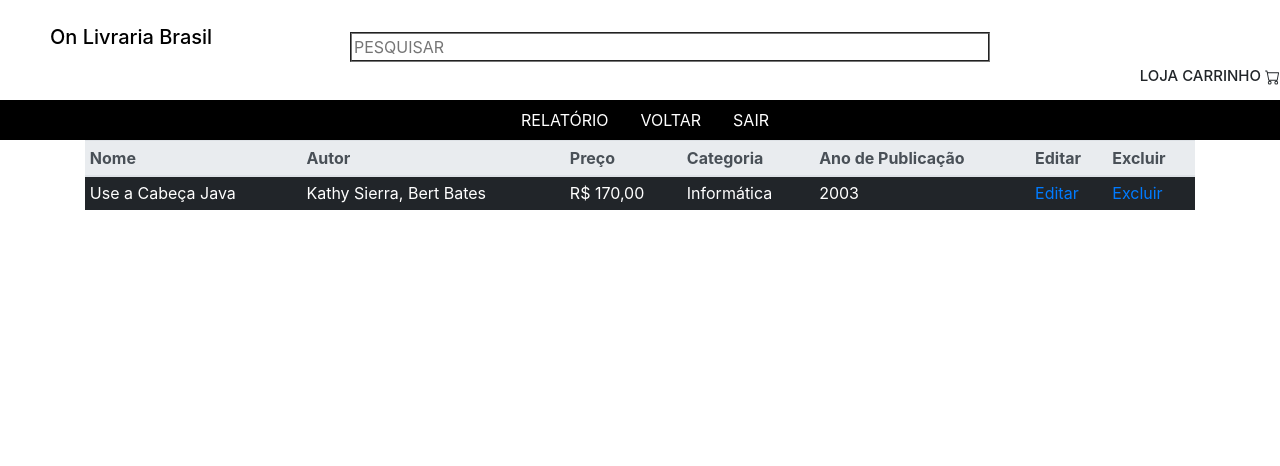
After one commit to moisestraves/livraria, a PHP site: page /consulta-cadastro-livros.php in a window 1280 px wide; the page is wider, and only the part inside the window is pictured. The commit adds this page. Shown: the top 466 px of that part. Run offline with PHP 8.4, Linux system fonts and the light colour scheme; the visitor is signed in with stand-in values (Sample User, id 1); data that the repository does not hold is empty.

Commit message:
Ajustes na tabela livros e Ajuste  paineladm

```diff
--- a/cadastrar-livro.php
+++ b/cadastrar-livro.php
@@ -11,10 +11,6 @@ if (!$_SESSION['Email']) {
 require 'cabecaarea-admin.php';
 require 'adm/func_sistema.php';
 require 'adm/conexao.php';
-
-
-
-
 ?>
 
 
--- /dev/null
+++ b/consulta-cadastro-livros.php
@@ -0,0 +1,53 @@
+<?php
+session_start();
+require 'adm/conexao.php';
+require 'cabecaarea-admin.php';
+require 'adm/func_sistema.php';
+
+/* Aqui faz a verificação da sessão
+se o cliente não estiver logado vai rediricionar para o login*/
+if (!$_SESSION['Email']) {
+
+    header('location:login-adm.php');
+
+
+}
+$resultado;
+
+?>
+
+<div class="container">
+<div class="table-responsive">
+    <table class="table bordered table-hover table-sm table-dark">
+    <thead class="thead-light ">
+    <tr>
+
+        <th scope="col">Nome</th>
+        <th scope="col">Autor</th>
+        <th scope="col">Preço</th>
+        <th scope="col">Categoria</th>
+        <th scope="col">Ano de Publicação</th>
+        <th scope="col">Editar</th>
+        <th scope="col">Excluir</th>
+
+
+
+    </tr>
+    </thead>
+    <tr>
+    <td>Use a Cabeça Java</td>
+    <td> Kathy Sierra, Bert Bates</td>
+    <td>R$ 170,00</td>
+    <td>Informática</td>
+    <td>2003</td>
+    <td> <a href="editar-livro?id=<?=$resultado['Cod_usuario']; ?>"> Editar </td>
+    <td> <a href="#"> Excluir<!--<img src="IMG/lapis.png" width="5%">--></a> </td>
+    </tr>
+
+    </table>
+</div>
+</div>
+
+<?php
+require 'rodape.php';
+?>
--- a/editar-livro.php
+++ b/editar-livro.php
@@ -12,10 +12,11 @@ session_start();
     **********TEM QUE ESTAR COM O CAMPO HIDDEN,NO FORMULÁRIO DE CONSULTA DO CLIENTE ********************
     <input type="hidden"  name="id" value="<?php echo $resultado['Cod_cliente'];?>">*/
 
-    $id_cliente = $_GET['id'] ;
+    $id_livro = $_GET['id'] ;
+    var_dump($id_livro);
 
 
-    $selecionardados = "SELECT * FROM livro where Cod_livro ='$id_cliente'"; // select *from config
+    $selecionardados = "SELECT * FROM livro where Cod_livro ='$id_livro'"; // select *from config
     $resultadousuario = mysqli_query($conexao, $selecionardados);
 
 // Leitura do parâmetro selecionado no banco de dados para edição
--- a/painel-adm.php
+++ b/painel-adm.php
@@ -39,7 +39,7 @@ require 'adm/conexao.php';
 
 <h5>Relatórios</h5>
 <ul>
-<li><a href="">Clientes</a></li>
+<li><a href="consulta-cadastro-livros.php">Livros Cadastrados </a></li>
 </ul>
 
 </div>
```
